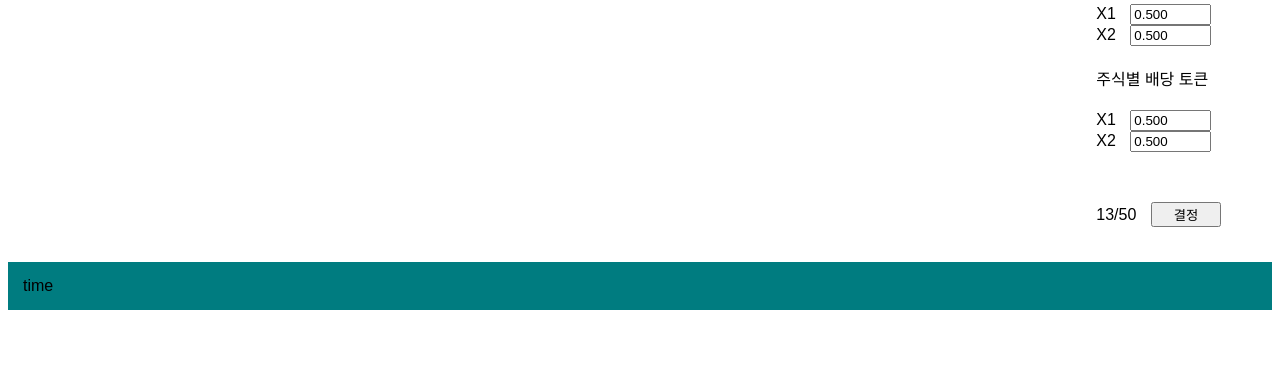
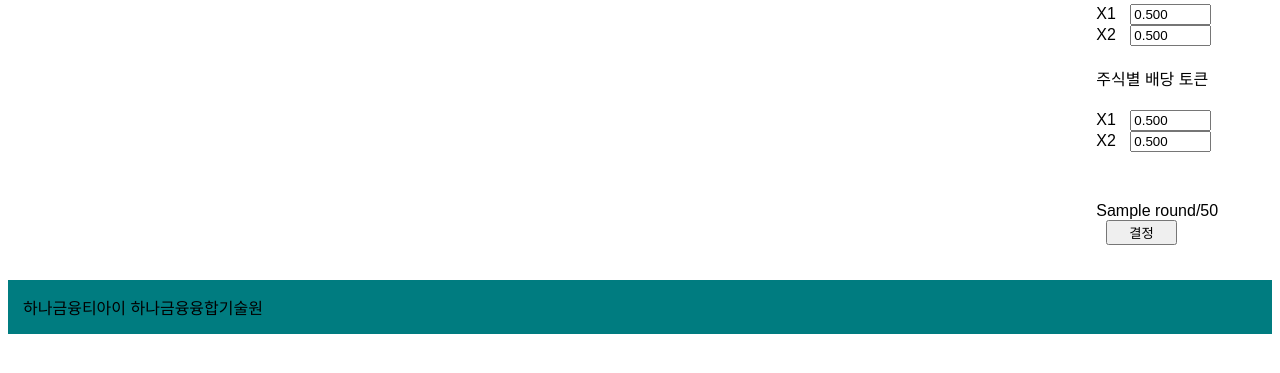
Before and after one commit to sunwonl/bepf_webserver, a Flask app: template templates/experiment1.html in a window 1280 px wide. Shown: the part 162-535 px from the top of the page. Run offline with Flask 2, Linux system fonts and the light colour scheme; the template is opened without the code that fills it: most values are stand-ins (such as "Sample title", 1, 10 or a date in 2020); some libraries are stand-ins or nearby versions.

Commit message:
webservice 구현 끝난듯... (ui 구린건 어쩔수 없..)

```diff
--- a/app.py
+++ b/app.py
@@ -1,7 +1,45 @@
 from flask import Flask
-from flask import render_template
+from flask import render_template, request
+from flask_sqlalchemy import SQLAlchemy
+
+
+TOTAL_ROUND = 50
 
 app = Flask(__name__)
+app.debug = True
+app.config['SQLALCHEMY_DATABASE_URI'] = 'mysql+pymysql://root:elxlfoq123!@127.0.0.1/bepf'
+#app.config['SQLALCHEMY_DATABASE_URI'] = 'sqlite:///bpef.sqlite3'
+app.config['SEND_FILE_MAX_AGE_DEFAULT'] = 0
+
+db = SQLAlchemy(app)
+
+
+class exp_log(db.Model):
+    email = db.Column('email', db.String(50), primary_key=True)
+    ts = db.Column(db.BigInteger, primary_key=True)
+    round = db.Column(db.SmallInteger)
+    x = db.Column(db.Float)
+    y = db.Column(db.Float)
+
+    def __init__(self, email, ts, round, x, y):
+        self.email = email
+        self.ts = ts
+        self.round = round
+        self.x = x
+        self.y = y
+
+
+db.create_all()
+
+
+def processing_click_logs(click_logs):
+    print('Processing click logs')
+    print(click_logs)
+    for l in click_logs:
+        log = exp_log(**l)
+        db.session.add(log)
+        print(l)
+    db.session.commit()
 
 
 @app.route('/')
@@ -14,15 +52,30 @@ def start():
     return render_template('index.html')
 
 
-@app.route('/exp1')
-def exp1():
-    return render_template('experiment1.html')
+@app.route('/initexp', methods=['POST'])
+def init_exp():
+    email = request.form['email']
+    return render_template('experiment1.html', round=1, email=email)
 
 
-@app.route('/exp2')
-def exp2():
-    return render_template('experiment2.html')
+@app.route('/submit_exp1', methods=['POST'])
+def submit_exp1():
+    import json
+    result = request.form['clicklogs']
+    round = int(request.form['round'])
+    email = request.form['email']
+
+    click_logs = json.loads(result)
+
+    processing_click_logs(click_logs)
+
+    if round < TOTAL_ROUND:
+        return render_template('experiment1.html', round=str(round+1), email=email)
+    else:
+        return render_template('end_exp.html')
 
 
 if __name__ == '__main__':
-    app.run()
+    import os
+    os.environ['FLASK_ENV'] = 'development'
+    app.run(host='0.0.0.0')
--- a/static/experiment1.css
+++ b/static/experiment1.css
@@ -65,6 +65,10 @@ button {
   margin-left: 10px;
 }
 
+.chart{
+  height: auto;
+}
+
 .col-1 {
   width: 8.33%;
 }
--- a/static/experiment1.js
+++ b/static/experiment1.js
@@ -1,8 +1,8 @@
 var layout = {
-    height: "1000px",
+    height: 900,
     hovermode: 'closest',
     clickmode: "event+select",
-    clickselectmode: "single",
+    //clickselectmode: "single",
     dragmode: false,
     yaxis: {
         title: "X2",
@@ -19,7 +19,6 @@ var config = {
     displayModeBar: false,
     responsive: false
 };
-
 
 
 function getData() {
@@ -57,6 +56,7 @@ const plotly = Plotly.newPlot('myDiv', getData(), layout, config);
 var myPlot = document.getElementById('myDiv');
 var x_value = document.getElementById("x_value");
 var y_value = document.getElementById("y_value");
+
 myPlot.on('plotly_click', function (data) {
     var pts = '';
     for (var i = 0; i < data.points.length; i++) {
@@ -66,5 +66,52 @@ myPlot.on('plotly_click', function (data) {
         y_value.value = data.points[i].y.toFixed(2);
     }
     //alert('Closest point clicked:\n\n' + pts);
+    logEmit();
     console.log('plotly_click:\n\n' + pts);
 });
+
+
+// click log making
+
+var email = document.getElementById('email').value;
+var round = document.getElementById("round").value;
+
+var clickLog = [{'email':email, 'round':round, 'ts':Date.now(), 'x':-1, 'y':-1}];
+
+// myPlot.addEventListener('click', function(event) {
+//
+// });
+
+function logEmit() {
+    var curTS = Date.now();
+    var x = x_value.value;
+    var y = y_value.value;
+
+    var log;
+    log = {'email': email, 'round':round, 'ts':curTS, 'x': parseFloat(x), 'y': parseFloat(y)};
+
+    clickLog.push(log);
+    console.log(log)
+}
+
+console.log('start rount #'+round)
+
+// submit current page
+
+function submitResult() {
+    if (clickLog.length == 1) {
+        alert("선택하지 않았습니다. 그래프 위의 점을 선택해주세요.");
+        return
+    }
+    var frm = document.getElementById("expResult");
+    var result = document.getElementById("clicklogs");
+
+    if (confirm("제출하시겠습니까?")) {
+        clickLog.push({'email':email, 'round':round, 'ts':Date.now(), 'x':-2, 'y':-2})
+        result.value = JSON.stringify(clickLog);
+        frm.submit()
+    } else {
+        console.log('cancel');
+    }
+
+}
--- a/static/experiment2.js
+++ b/static/experiment2.js
@@ -1,8 +1,9 @@
 var layout = {
-    height: "800px",
     dragmode: false,
     hovermode: "closest",
     clickmode: "event+select",
+    autosize:false,
+    height: 900,
     margin: {
         l: 0,
         r: 0,
@@ -134,7 +135,6 @@ let isTouched = false;
 myPlot.on('plotly_hover', function (data) {
     // do something;
     if (isTouched) {
-        isTouched = false;
         var pts = '';
         for (var i = 0; i < data.points.length; i++) {
             pts = 'x=' + data.points[i].x.toFixed(2) + '\ny=' +
@@ -174,6 +174,7 @@ function touchHandler(event) {
             break;
         case "touchend":
             type = "mouseup";
+            isTouched = false;
             break;
         default:
             return;
--- a/templates/experiment1.html
+++ b/templates/experiment1.html
@@ -51,13 +51,18 @@
                 </div>
 
                 <div class="pod_result">
-                    <span>13/50</span>
-                    <button class="bt_result">결정</button>
+                    <span>{{ round }}/50</span>
+                    <button class="bt_result" onclick="submitResult()">결정</button>
                 </div>
             </div>
         </div>
         <div class="footer">
-            <span>time</span>
+            <form id="expResult" action="/submit_exp1" method="post">
+                <input type="hidden" id="clicklogs" name="clicklogs"/>
+                <input type="hidden" id="round" name="round" value="{{ round }}"/>
+                <input type="hidden" id="email" name="email" value="{{ email }}"/>
+            </form>
+            <span>하나금융티아이 하나금융융합기술원</span>
         </div>
     </div>
 
```
Also changed, not shown: templates/end_exp.html (added, +33 -0 lines), templates/experiment2.html (+9 -2 lines), templates/index.html (+5 -6 lines), backend.py (added).
